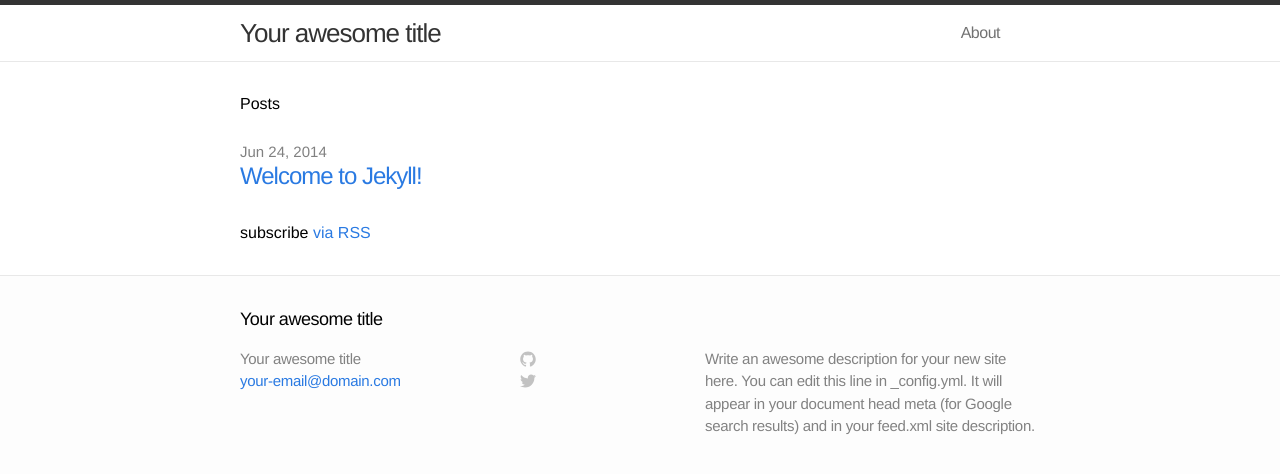
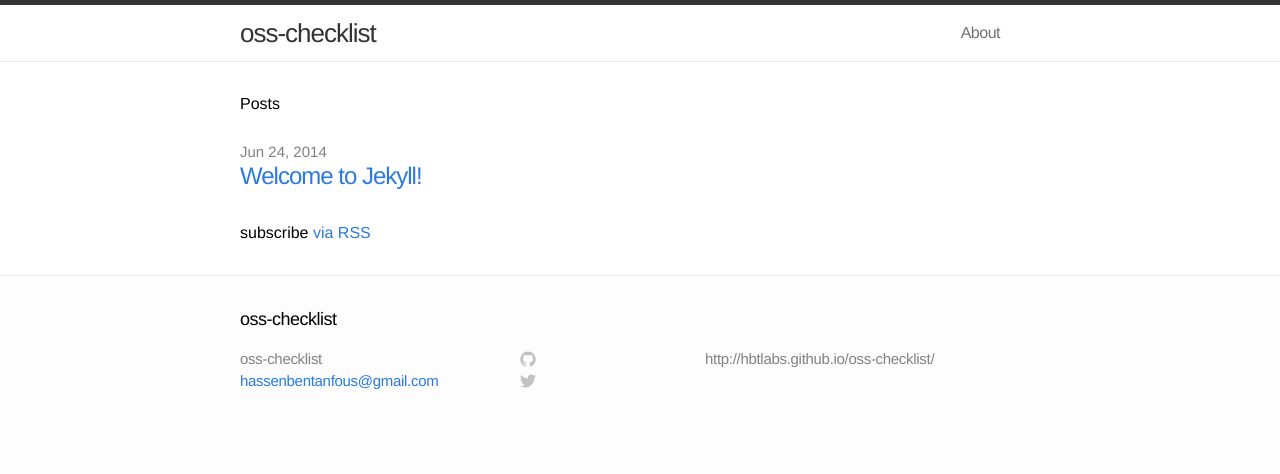
Before and after one commit to hbt/oss-checklist, a Jekyll site: the page built from index.html, in a window 1280 px wide. Shown: the top 474 px of the page. Built offline with Jekyll 4.4.1, drawn with Linux system fonts in a browser that asks for light colours.

Commit message:
fixes config

```diff
--- a/_config.yml
+++ b/_config.yml
@@ -1,9 +1,9 @@
 # Site settings
-title: Your awesome title
-email: your-email@domain.com
-description: "Write an awesome description for your new site here. You can edit this line in _config.yml. It will appear in your document head meta (for Google search results) and in your feed.xml site description."
-baseurl: ""
-url: "http://yourdomain.com"
+title: oss-checklist
+email: hassenbentanfous@gmail.com
+description: "http://hbtlabs.github.io/oss-checklist/"
+baseurl: "http://hbtlabs.github.io/oss-checklist"
+url: "http://hbtlabs.github.io/oss-checklist"
 
 # Build settings
 markdown: kramdown
```
